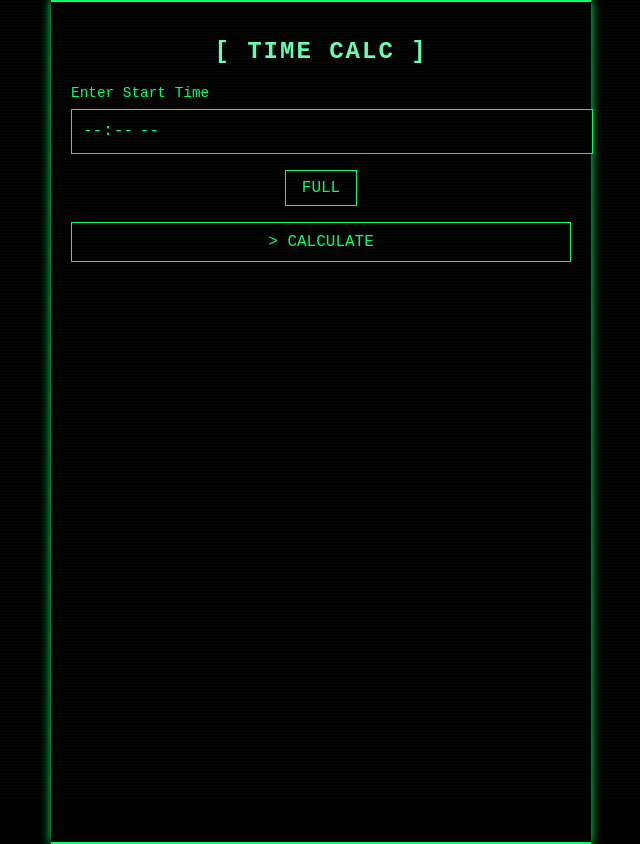
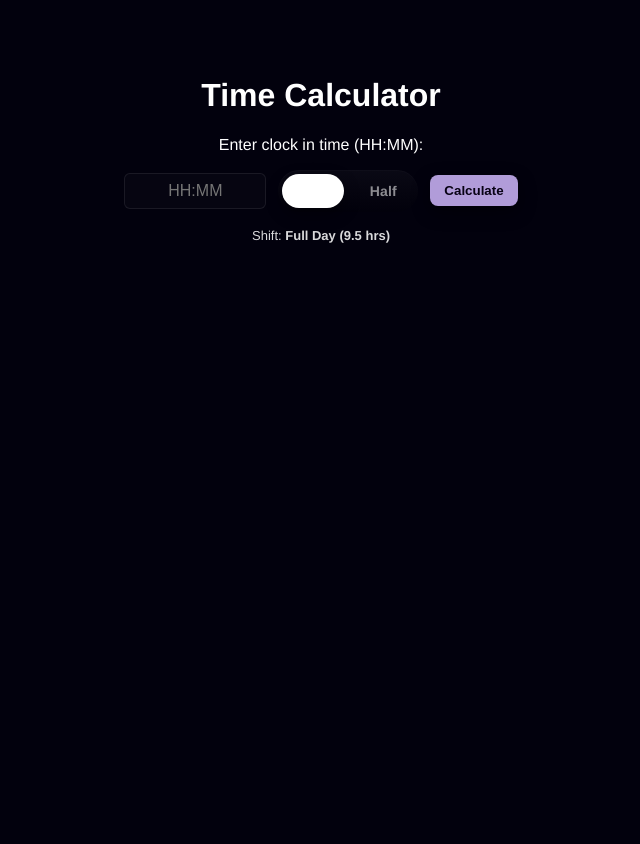
Before and after one commit to mysticalVII/time, a plain HTML site: page index.html in a window 1280 px wide. Shown: the whole page, without its empty margins (319-959 px from the left). After the commit the page ends 800 px from the top, so only its background shows below. Drawn offline with Linux system fonts and the light colour scheme.

Commit message:
Update index.html

```diff
--- a/index.html
+++ b/index.html
@@ -1,117 +1,131 @@
 <!DOCTYPE html>
 <html lang="en">
 <head>
-  <meta charset="UTF-8">
+  <meta charset="utf-8" />
+  <meta name="viewport" content="width=device-width,initial-scale=1" />
   <title>Time Calculator</title>
-  <meta name="viewport" content="width=device-width, initial-scale=1.0">
   <style>
-    body {
-      background: black;
-      color: #00ff66;
-      font-family: monospace;
-      margin: 0;
-      padding: 0;
+    :root{
+      --bg: #02010d;
+      --muted: #3a3350;
+      --accent: #B19CD9;
+      --good: #79dda3;
+      --bad: #d65b94;
+      --purple: #8084e8;
     }
-    .container {
-      border-top: 2px solid #00ff66;
-      border-bottom: 2px solid #00ff66;
-      padding: 20px;
-      width: 100%;
-      max-width: 500px;
-      margin: 0 auto;
-      text-align: left;
-      box-shadow: 0 0 10px #00ff66;
-      min-height: 100vh;
-      display: flex;
-      flex-direction: column;
-      justify-content: flex-start;
+    body{
+      background: var(--bg);
+      color: #fff;
+      font-family: Helvetica, Arial, sans-serif;
+      text-align:center;
+      padding-top:48px;
     }
-    h1 {
-      text-align: center;
-      margin-bottom: 20px;
-      letter-spacing: 2px;
-      color: #66ffb2;
-      font-size: 1.5rem;
+    input[type="text"]{
+      width:120px;
+      padding:8px 10px;
+      font-size:16px;
+      text-align:center;
+      border-radius:6px;
+      border:1px solid rgba(255,255,255,0.08);
+      background: rgba(255,255,255,0.02);
+      color: #fff;
     }
-    label {
-      display: block;
-      margin-bottom: 8px;
-      font-size: 0.9rem;
+    .controls{ margin:16px 0; display:flex; gap:12px; justify-content:center; align-items:center; flex-wrap:wrap; }
+
+    /* Fancy toggle */
+    .switch{
+      display:inline-block;
+      width:140px;
+      height:42px;
+      position:relative;
+      cursor:pointer;
     }
-    input[type="time"] {
-      width: 100%;
-      padding: 10px;
-      background: black;
-      border: 1px solid #00ff66;
-      color: #00ff66;
-      outline: none;
-      margin-bottom: 16px;
-      font-size: 1rem;
+    .switch input{ display:none; }
+    .slider{
+      position:absolute;
+      inset:0;
+      border-radius:999px;
+      background: linear-gradient(180deg, rgba(255,255,255,0.03), rgba(0,0,0,0.12));
+      box-shadow: inset 0 1px 0 rgba(255,255,255,0.02);
+      padding:4px;
+      box-sizing:border-box;
     }
-    button {
-      background: black;
-      border: 1px solid #00ff66;
-      color: #00ff66;
-      padding: 10px;
-      width: 100%;
-      cursor: pointer;
-      font-family: monospace;
-      font-size: 1rem;
-      margin-bottom: 12px;
+    .option{
+      position:absolute;
+      top:0; bottom:0;
+      width:50%;
+      display:flex;
+      align-items:center;
+      justify-content:center;
+      font-weight:700;
+      letter-spacing:0.2px;
+      font-size:14px;
+      color: rgba(255,255,255,0.9);
+      transition: color .18s, opacity .18s;
+      pointer-events:none;
     }
-    button:hover {
-      background: #00ff66;
-      color: black;
+    .left{ left:0; }
+    .right{ right:0; }
+    .knob{
+      position:absolute;
+      top:4px;
+      left:4px;
+      width:calc(50% - 8px);
+      height:calc(100% - 8px);
+      background:#fff;
+      border-radius:999px;
+      transition: transform .22s;
+      box-shadow: 0 6px 16px rgba(0,0,0,0.4);
     }
-    .toggle {
-      margin-bottom: 16px;
-      text-align: center;
+    /* visual state when checked (Half Day) */
+    .switch input:checked + .slider{ background: linear-gradient(180deg,#223b2d,#1b2e27); }
+    .switch input:checked + .slider .knob{ transform: translateX(100%); }
+    .switch input:checked + .slider .left{ opacity:0.6; color: rgba(255,255,255,0.9); }
+    .switch input:not(:checked) + .slider .right{ opacity:0.6; }
+
+    /* Button */
+    button{
+      padding:8px 14px;
+      border-radius:8px;
+      font-weight:700;
+      border:none;
+      cursor:pointer;
+      background:var(--accent);
+      color:#080214;
+      box-shadow: 0 6px 18px rgba(0,0,0,0.45);
     }
-    .toggle button {
-      width: auto;
-      padding: 8px 16px;
-      margin: 0 auto;
-    }
-    .result, .countdown {
-      margin-top: 16px;
-      font-size: 1rem;
-      text-align: center;
-      word-wrap: break-word;
-    }
-    /* Retro scanline effect */
-    body::before {
-      content: "";
-      position: fixed;
-      top: 0;
-      left: 0;
-      right: 0;
-      bottom: 0;
-      background: repeating-linear-gradient(
-        to bottom,
-        rgba(0, 0, 0, 0) 0px,
-        rgba(0, 0, 0, 0) 2px,
-        rgba(0, 255, 102, 0.05) 3px
-      );
-      pointer-events: none;
-    }
+    button:hover{ filter:brightness(1.06); }
+
+    #result{ margin-top:18px; font-weight:600; }
+    #countdown{ margin-top:8px; font-size:16px; }
+
+    .small{ font-size:13px; opacity:0.85; margin-top:6px; }
   </style>
 </head>
 <body>
-  <div class="container">
-    <h1>[ TIME CALC ]</h1>
+  <h1>Time Calculator</h1>
 
-    <label for="timeInput">Enter Start Time</label>
-    <input type="time" id="timeInput">
+  <p>Enter clock in time (HH:MM):</p>
 
-    <div class="toggle">
-      <button id="toggleBtn">FULL</button>
-    </div>
+  <div class="controls">
+    <input id="timeInput" type="text" placeholder="HH:MM" aria-label="Clock in time">
+    <!-- Toggle -->
+    <label class="switch" title="Toggle Full / Half day">
+      <input id="shiftToggle" type="checkbox">
+      <span class="slider">
+        <span class="option left">Full</span>
+        <span class="option right">Half</span>
+        <span class="knob" aria-hidden="true"></span>
+      </span>
+    </label>
 
-    <button id="calcBtn">&gt; CALCULATE</button>
+    <button id="calculateBtn">Calculate</button>
+  </div>
 
-    <div id="result" class="result"></div>
-    <div id="countdown" class="countdown"></div>
-  </div>
+  <div id="shiftInfo" class="small">Shift: <strong>Full Day (9.5 hrs)</strong></div>
+
+  <p id="result"></p>
+  <p id="countdown"></p>
 
   <script src="script.js"></script>
 </body>
```
